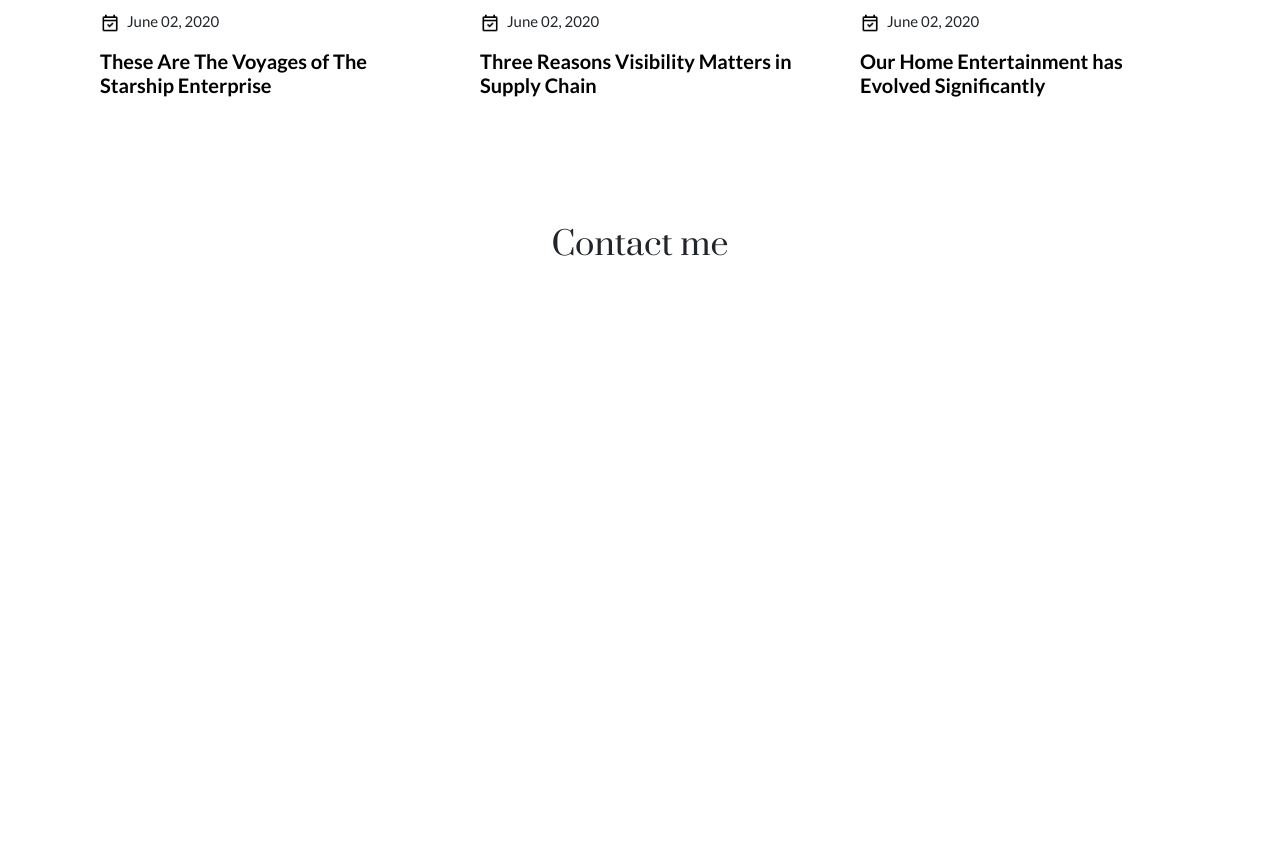
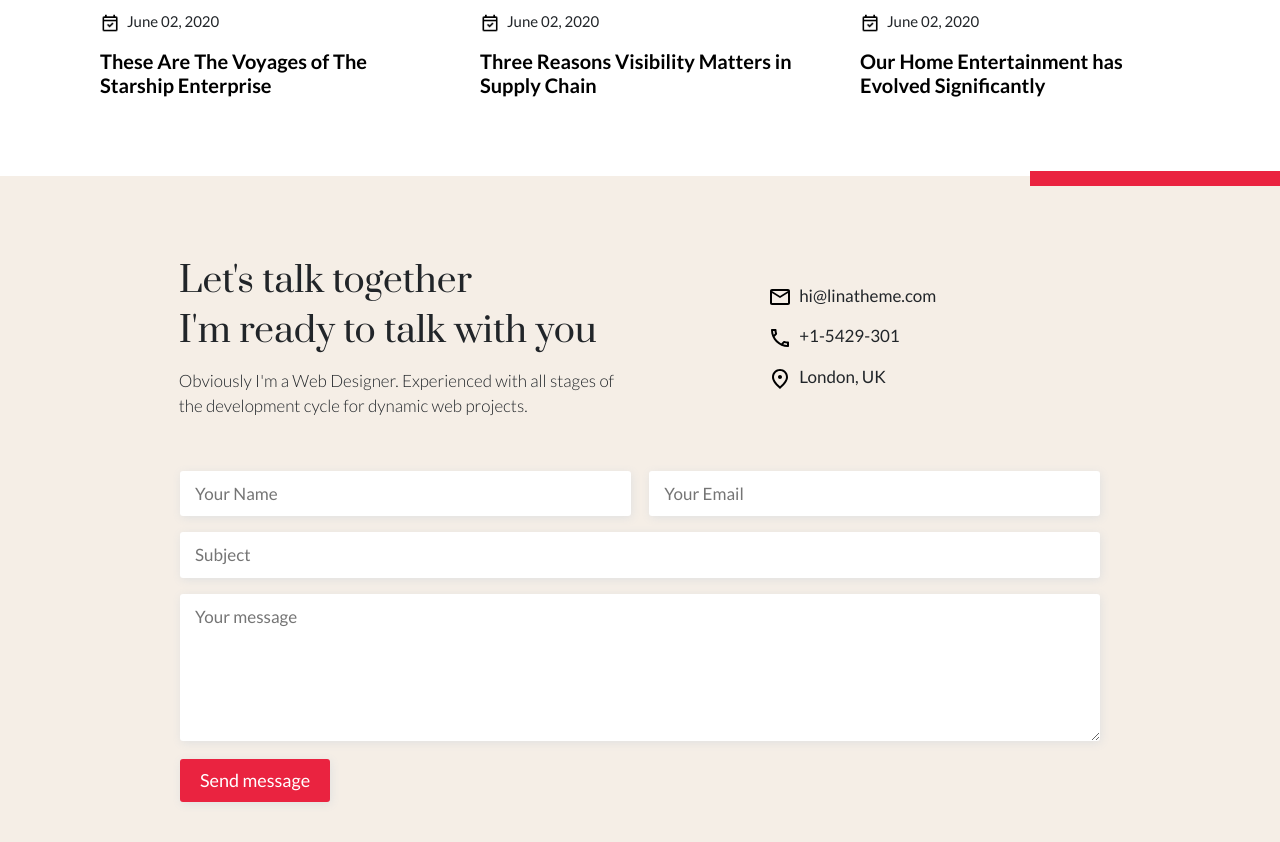
Before and after one commit to abbaskhalaji/Kevin-template-light, a plain HTML site: page index.html in a window 1280 px wide. Shown: the part 2440-3282 px from the top of the page. Before the commit the page ends 2754 px from the top, so only its background shows below. Drawn offline with Linux system fonts and the light colour scheme.

Commit message:
added contact section

```diff
--- a/css/style.css
+++ b/css/style.css
@@ -367,3 +367,87 @@ h5 {
 .pbox h3 a:hover {
     color: #ea2340;
 }
+
+
+/* Contact me */
+
+#contact {
+    background: #f5eee6;
+    padding: 80px 0;
+    margin-top: 50px;
+}
+
+.redshape {
+    width: 250px;
+    height: 15px;
+    background: #ea2340;
+    color: #ea2340;
+    position: relative;
+    float: right;
+    right: 0;
+    top: -85px;
+}
+
+.talk-sec h2 {
+    font-size: 35px;
+    line-height: 50px;
+}
+
+.talk-sec p {
+    font-weight: 300;
+}
+
+.contact-box {
+    float: right;
+    margin-top: 20px;
+}
+
+.contact-box ul li {
+    list-style: none;
+    padding: 7px 0;
+}
+
+.contact-form input,
+.contact-form textarea {
+    border: none;
+    border-radius: 3px;
+    padding: 10px 15px;
+    outline: none;
+    box-shadow: 1px 2px 10px #E0E0E0;
+    margin: 8px 0;
+}
+
+input#name,
+input#email {
+    width: 49%;
+}
+
+input#name {
+    float: left;
+}
+
+input#email {
+    float: right;
+}
+
+input#subject {
+    width: 100%;
+}
+
+#message {
+    display: block;
+    width: 100%;
+}
+
+#submit {
+    background: #ea2340;
+    color: #fff;
+    margin-top: 10px;
+    padding: 8px 20px;
+    font-size: 18px;
+    transition: all .3s;
+}
+
+#submit:hover {
+    background: #b40d1a;
+}
--- a/index.html
+++ b/index.html
@@ -299,17 +299,51 @@
             </div>
         </div>
     </section>
-
+    <!-- Contact Section -->
     <section id="contact">
+        <div class="redshape">-</div>
         <div class="container">
-            <div class="row">
-                <div class="col-12">
-                    <div class="section-title">
-                        <h2>Contact me</h2>
+            <div class="row mb-4">
+                <div class="col"></div>
+                <div class="col-6">
+                    <div class="talk-sec">
+                        <h2>Let's talk together<br/>I'm ready to talk with you</h2>
+                        <p class="py-1">Obviously I'm a Web Designer. Experienced with all stages of the development cycle for dynamic web projects.</p>
                     </div>
                 </div>
+                <div class="col-4">
+                    <div class="contact-box">
+                        <ul>
+                            <li>
+                                <img src="icons/email-24px.svg" class="mr-1"> hi@linatheme.com
+                            </li>
+                            <li>
+                                <img src="icons/call-24px.svg" class="mr-1"> +1-5429-301
+                            </li>
+                            <li>
+                                <img src="icons/place-24px.svg" class="mr-1"> London, UK
+                            </li>
+                        </ul>
+                    </div>
+                </div>
+                <div class="col"></div>
+            </div>
+            <div class="row">
+                <div class="col"></div>
+                <div class="col-10">
+                    <form action="" class="contact-form">
+                        <input type="text" name="fullname" id="name" placeholder="Your Name">
+                        <input type="email" name="email" id="email" placeholder="Your Email">
+                        <input type="text" name="subject" id="subject" placeholder="Subject">
+                        <textarea name="message" id="message" cols="30" rows="5" placeholder="Your message"></textarea>
+                        <input type="submit" id="submit" value="Send message">
+                    </form>
+                </div>
+                <div class="col"></div>
             </div>
     </section>
+    <!-- Footer -->
+    <footer></footer>
     <!-- Optional JavaScript -->
     <!-- jQuery first, then Popper.js, then Bootstrap JS -->
     <script src="js/jquery-3.5.1.slim.min.js"></script>
```
Also changed, not shown: icons/call-24px.svg (added), icons/email-24px.svg (added), icons/place-24px.svg (added).
